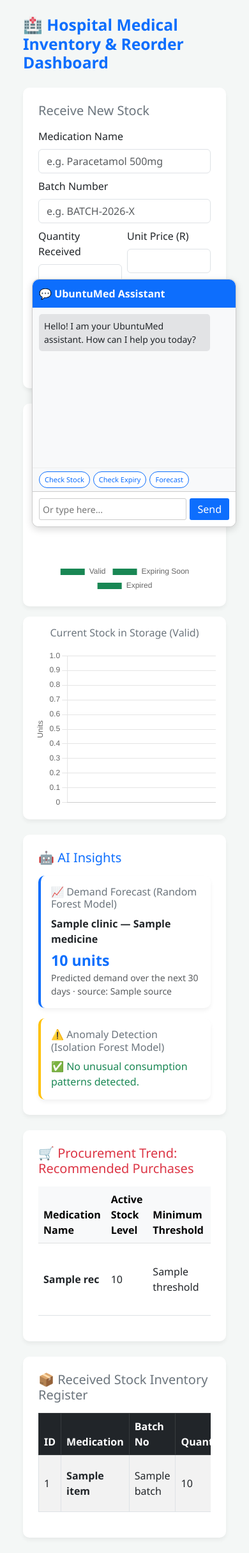
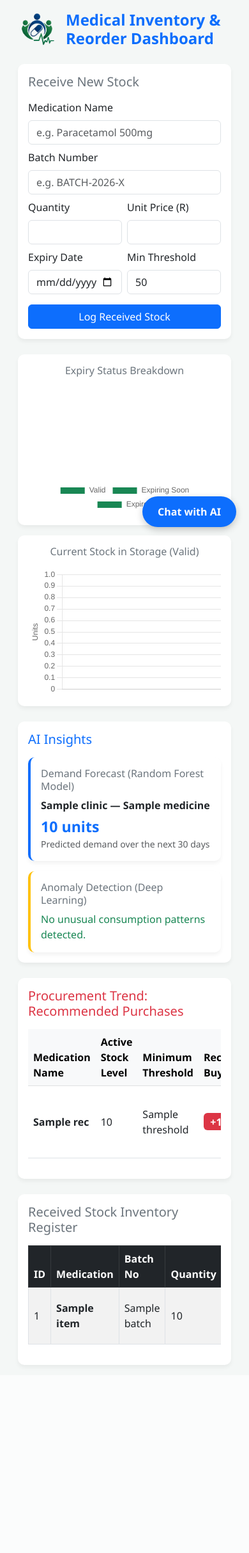
Before and after one commit to Resolution-Point/UbuntuMed, a Flask app: template frontend/templates/index.html in a window 390 px wide. Shown: the whole page at 64% size. After the commit the page ends 2138 px from the top, so only its background shows below. Run offline with Flask 3, Linux system fonts and the light colour scheme; the template is opened without the code that fills it: most values are stand-ins (such as "Sample title", 1, 10 or a date in 2020).

Commit message:
feat(ui): add logo, mobile responsiveness, and collapsible chatbot

```diff
--- a/frontend/static/css/style.css
+++ b/frontend/static/css/style.css
@@ -1,5 +1,5 @@
 /* ==========================================
-   BASE STYLES
+   BASE STYLES & RESPONSIVE DESIGN
    ========================================== */
 body {
   background-color: #f4f7f6;
@@ -14,15 +14,15 @@
 
 .badge-expired {
   background-color: #dc3545;
+  color: white;
 }
-
 .badge-warning {
   background-color: #ffc107;
   color: #000000;
 }
-
 .badge-valid {
   background-color: #198754;
+  color: white;
 }
 
 .chart-container {
@@ -31,14 +31,51 @@
   width: 100%;
 }
 
+/* Mobile Responsiveness Adjustments */
+@media (max-width: 768px) {
+  h2 {
+    font-size: 1.5rem;
+  }
+  .card {
+    padding: 1rem !important;
+  }
+  .chart-container {
+    height: 200px;
+  }
+}
+
 /* ==========================================
-   CHATBOT WIDGET
+   CHATBOT WIDGET (COLLAPSIBLE)
    ========================================== */
+
+/* The floating button to open the chat */
+.chat-toggle-btn {
+  position: fixed;
+  bottom: 20px;
+  right: 20px;
+  background-color: #0d6efd;
+  color: white;
+  border: none;
+  border-radius: 30px;
+  padding: 12px 24px;
+  font-size: 16px;
+  font-weight: bold;
+  box-shadow: 0 4px 12px rgba(0, 0, 0, 0.2);
+  cursor: pointer;
+  z-index: 1000;
+  transition: transform 0.2s;
+}
+
+.chat-toggle-btn:hover {
+  transform: scale(1.05);
+}
+
+/* The main chat window */
 #chatbot-widget {
   position: fixed;
   bottom: 20px;
   right: 20px;
-  width: 320px;
+  width: 350px;
   background: #ffffff;
   border: 1px solid #ccc;
   border-radius: 10px;
@@ -48,15 +85,41 @@
   flex-direction: column;
 }
 
+/* Hide/Show logic */
+.chatbot-hidden {
+  display: none !important;
+}
+.chatbot-visible {
+  display: flex !important;
+}
+
+/* Mobile view for chat window */
+@media (max-width: 768px) {
+  #chatbot-widget {
+    width: 90%;
+    right: 5%;
+    bottom: 80px;
+  }
+}
+
 .chatbot-header {
   background: #0d6efd;
   color: #ffffff;
-  padding: 10px;
+  padding: 10px 15px;
   border-radius: 10px 10px 0 0;
   font-weight: bold;
   display: flex;
   justify-content: space-between;
   align-items: center;
+}
+
+.chat-close-btn {
+  background: none;
+  border: none;
+  color: white;
+  font-size: 24px;
+  cursor: pointer;
+  line-height: 1;
 }
 
 .chat-messages {
@@ -79,7 +142,6 @@
   text-align: right;
   margin-bottom: 8px;
 }
-
 .message-user {
   background: #0d6efd;
   color: #ffffff;
@@ -94,7 +156,6 @@
   text-align: left;
   margin-bottom: 8px;
 }
-
 .message-bot-response {
   background: #e2e3e5;
   padding: 8px;
@@ -109,7 +170,6 @@
   margin-bottom: 8px;
 }
 
-/* Quick reply buttons */
 .quick-replies {
   padding: 5px 10px;
   display: flex;
@@ -135,7 +195,6 @@
   color: #ffffff;
 }
 
-/* Chat input area */
 .chat-input-area {
   display: flex;
   padding: 10px;
@@ -146,7 +205,7 @@
 
 .chat-input {
   flex: 1;
-  padding: 5px;
+  padding: 8px;
   border: 1px solid #ccc;
   border-radius: 3px;
   margin-right: 5px;
@@ -157,7 +216,7 @@
   background: #0d6efd;
   color: #ffffff;
   border: none;
-  padding: 5px 12px;
+  padding: 8px 15px;
   border-radius: 3px;
   cursor: pointer;
 }
--- a/frontend/templates/index.html
+++ b/frontend/templates/index.html
@@ -3,7 +3,7 @@
   <head>
     <meta charset="UTF-8" />
     <meta name="viewport" content="width=device-width, initial-scale=1.0" />
-    <title>Hospital Inventory & Analytics Dashboard</title>
+    <title>UbuntuMed Dashboard</title>
     <!-- Bootstrap CSS -->
     <link
       href="https://cdn.jsdelivr.net/npm/bootstrap@5.3.0/dist/css/bootstrap.min.css"
@@ -17,11 +17,19 @@
     <!-- Chart.js -->
     <script src="https://cdn.jsdelivr.net/npm/chart.js"></script>
   </head>
-  <body class="p-4">
+  <body class="p-3 p-md-4">
     <div class="container-fluid">
-      <h2 class="mb-4 text-primary fw-bold">
-        🏥 Hospital Medical Inventory & Reorder Dashboard
-      </h2>
+      <!-- Header with Logo -->
+      <div class="d-flex align-items-center mb-4">
+        <img
+          src="{{ url_for('static', filename='images/logo.png') }}"
+          alt="UbuntuMed Logo"
+          style="height: 60px; margin-right: 15px"
+        />
+        <h2 class="text-primary fw-bold mb-0">
+          Medical Inventory & Reorder Dashboard
+        </h2>
+      </div>
 
       <!-- Form & Overview Section -->
       <div class="row g-4 mb-4">
@@ -52,7 +60,7 @@
               </div>
               <div class="row g-2 mb-2">
                 <div class="col-6">
-                  <label class="form-label">Quantity Received</label>
+                  <label class="form-label">Quantity</label>
                   <input
                     type="number"
                     name="quantity"
@@ -127,17 +135,14 @@
         </div>
       </div>
 
-      <!-- ========================================== -->
-      <!-- AI INSIGHTS CARD                            -->
-      <!-- ========================================== -->
+      <!-- AI Insights Card -->
       <div class="card p-4 mb-4">
-        <h5 class="text-primary mb-3">🤖 AI Insights</h5>
+        <h5 class="text-primary mb-3">AI Insights</h5>
         <div class="row g-3">
-          <!-- Forecast Model -->
           <div class="col-md-6">
             <div class="card p-3 h-100 border-start border-primary border-4">
               <h6 class="text-secondary mb-2">
-                📈 Demand Forecast (Random Forest Model)
+                Demand Forecast (Random Forest Model)
               </h6>
               {% if forecast and forecast.predicted_demand_30_days %}
               <p class="mb-1">
@@ -146,10 +151,9 @@
               <p class="text-primary fs-3 mb-0 fw-bold">
                 {{ forecast.predicted_demand_30_days }} units
               </p>
-              <small class="text-muted">
-                Predicted demand over the next 30 days
-                {% if forecast.source %}· source: {{ forecast.source }}{% endif %}
-              </small>
+              <small class="text-muted"
+                >Predicted demand over the next 30 days</small
+              >
               {% else %}
               <p class="text-muted mb-0">
                 Forecast unavailable. Waiting for backend.
@@ -157,37 +161,31 @@
               {% endif %}
             </div>
           </div>
-
-          <!-- Anomaly Detection -->
           <div class="col-md-6">
             <div class="card p-3 h-100 border-start border-warning border-4">
               <h6 class="text-secondary mb-2">
-                ⚠️ Anomaly Detection (Isolation Forest Model)
+                Anomaly Detection (Deep Learning)
               </h6>
-              {% if anomalies and anomalies.anomalies_detected and anomalies.details %}
-              {% for d in anomalies.details %}
+              {% if anomalies and anomalies.anomalies_detected and
+              anomalies.details %} {% for d in anomalies.details %}
               <div class="alert alert-warning py-2 px-3 mb-2">
                 <strong>{{ d.clinic }}</strong> — {{ d.medicine }}<br />
                 <small>{{ d.issue }}</small>
               </div>
-              {% endfor %}
-              {% else %}
+              {% endfor %} {% else %}
               <p class="text-success mb-0">
-                ✅ No unusual consumption patterns detected.
+                No unusual consumption patterns detected.
               </p>
               {% endif %}
             </div>
           </div>
         </div>
       </div>
-      <!-- ========================================== -->
-      <!-- END AI INSIGHTS CARD                        -->
-      <!-- ========================================== -->
 
       <!-- Reorder Procurement Recommendation Table -->
       <div class="card p-4 mb-4">
         <h5 class="text-danger mb-3">
-          🛒 Procurement Trend: Recommended Purchases
+          Procurement Trend: Recommended Purchases
         </h5>
         <div class="table-responsive">
           <table class="table table-hover align-middle">
@@ -232,9 +230,7 @@
 
       <!-- Full Storage Inventory Table -->
       <div class="card p-4">
-        <h5 class="text-secondary mb-3">
-          📦 Received Stock Inventory Register
-        </h5>
+        <h5 class="text-secondary mb-3">Received Stock Inventory Register</h5>
         <div class="table-responsive">
           <table class="table table-striped table-bordered align-middle">
             <thead class="table-dark">
@@ -272,8 +268,7 @@
               {% else %}
               <tr>
                 <td colspan="7" class="text-center">
-                  No inventory records available. Use the form above to add
-                  stock.
+                  No inventory records available.
                 </td>
               </tr>
               {% endfor %}
@@ -283,12 +278,16 @@
       </div>
     </div>
 
-    <!-- ========================================== -->
-    <!-- CHATBOT WIDGET                             -->
-    <!-- ========================================== -->
-    <div id="chatbot-widget">
+    <!-- Floating Chat Toggle Button -->
+    <button id="chat-toggle-btn" class="chat-toggle-btn" onclick="toggleChat()">
+      Chat with AI
+    </button>
+
+    <!-- Chatbot Widget (Hidden by default) -->
+    <div id="chatbot-widget" class="chatbot-hidden">
       <div class="chatbot-header">
-        <span>💬 UbuntuMed Assistant</span>
+        <span>UbuntuMed Assistant</span>
+        <button class="chat-close-btn" onclick="toggleChat()">&times;</button>
       </div>
 
       <div id="chat-messages" class="chat-messages">
@@ -329,9 +328,7 @@
       </div>
     </div>
 
-    <!-- ========================================== -->
-    <!-- CHART DATA (Safely embedded as JSON)       -->
-    <!-- ========================================== -->
+    <!-- Chart Data Script -->
     <script id="chart-data" type="application/json">
       {
         "expiry": {{ expiry_chart_data | tojson }},
@@ -345,6 +342,21 @@
 
     <!-- Chatbot JS -->
     <script>
+      function toggleChat() {
+        const widget = document.getElementById("chatbot-widget");
+        const btn = document.getElementById("chat-toggle-btn");
+
+        if (widget.classList.contains("chatbot-hidden")) {
+          widget.classList.remove("chatbot-hidden");
+          widget.classList.add("chatbot-visible");
+          btn.style.display = "none";
+        } else {
+          widget.classList.remove("chatbot-visible");
+          widget.classList.add("chatbot-hidden");
+          btn.style.display = "block";
+        }
+      }
+
       function sendQuickReply(text) {
         document.getElementById("chat-input").value = text;
         sendMessage();
@@ -356,16 +368,10 @@
         if (!text) return;
 
         const messages = document.getElementById("chat-messages");
-
-        // Add user message
-        messages.innerHTML += `
-            <div class="message-user-wrapper">
-                <span class="message-user">${text}</span>
-            </div>`;
+        messages.innerHTML += `<div class="message-user-wrapper"><span class="message-user">${text}</span></div>`;
         input.value = "";
         messages.scrollTop = messages.scrollHeight;
 
-        // Send to backend
         try {
           const response = await fetch(
             "https://ubuntumed-api.onrender.com/chatbot",
@@ -376,15 +382,10 @@
             },
           );
           const data = await response.json();
-
-          messages.innerHTML += `
-                <div class="message-bot-wrapper">
-                    <span class="message-bot-response">${data.bot_reply}</span>
-                </div>`;
+          messages.innerHTML += `<div class="message-bot-wrapper"><span class="message-bot-response">${data.bot_reply}</span></div>`;
         } catch (error) {
           messages.innerHTML += `<div class="message-error">Error connecting to AI.</div>`;
         }
-
         messages.scrollTop = messages.scrollHeight;
       }
 
```
Also changed, not shown: frontend/static/images/logo.png (added), 5 other files.
